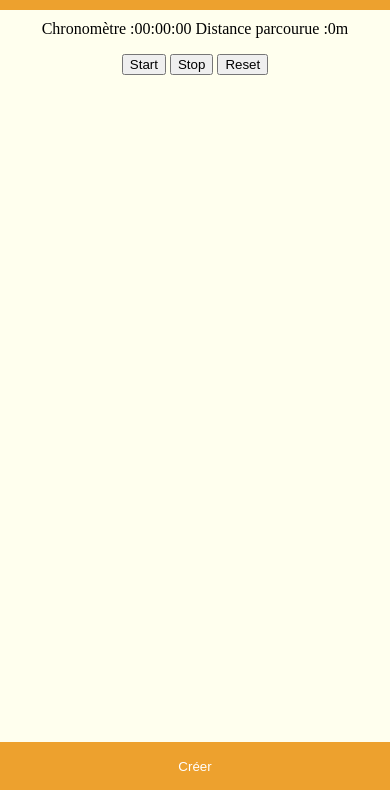
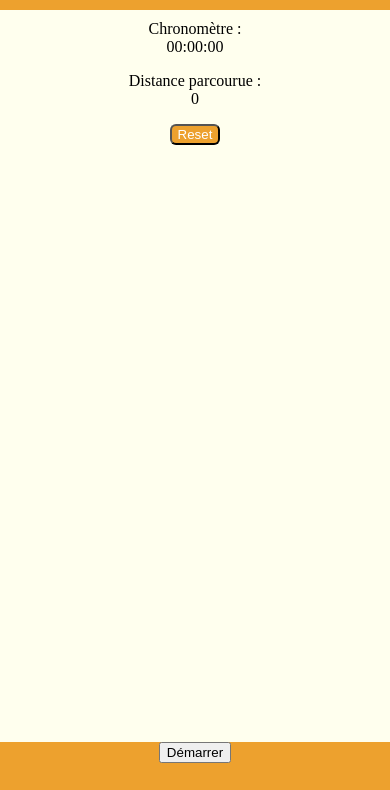
Before and after one commit to Garad1/ProjectCordova, a website with bundled scripts: page www/startSport.html in a window 390 px wide. Shown: the part 54-844 px from the top of the page. Built offline with nearby package versions, Linux system fonts and the light colour scheme.

Commit message:
design activity

```diff
--- a/www/startSport.html
+++ b/www/startSport.html
@@ -32,17 +32,21 @@ Affichage d'un event pour avoir plus d'infos dessus !
         </header>
         <div class="app">
             <p>
-                <label for="Chrono">Chronomètre :</label><span id="js-chrono">00:00:00</span>
-                <label for="Chrono">Distance parcourue :</label><span id="js-meter">0</span>m
+                <label for="Chrono">Chronomètre :</label> </br> <span id="js-chrono">00:00:00</span>
             </p>
             <p>
+                <label for="Chrono">Distance parcourue :</label> </br> <span id="js-meter">0</span>
+            </p>
+            <p>
+             <!--
                 <input type="button" name="Start sport" id="js-start" value="Start">
                 <input type="button" name="Stop sport" id="js-stop" value="Stop">
-                <input type="button" name="Reset sport" id="js-reset" value="Reset">
+                -->
+                <input class="orangeButton" type="button" name="Reset sport" id="js-reset" value="Reset">
             </p>
         </div>
         <footer>
-            <input type="button" name="create" value="Créer" id="create"/>
+            <input type="button" name="Start sport" value="Démarrer" id="js-start"/>
         </footer>
     <script type="text/javascript" src="js/jquery.js"></script>
     <script type="text/javascript" src="cordova.js"></script>
```
